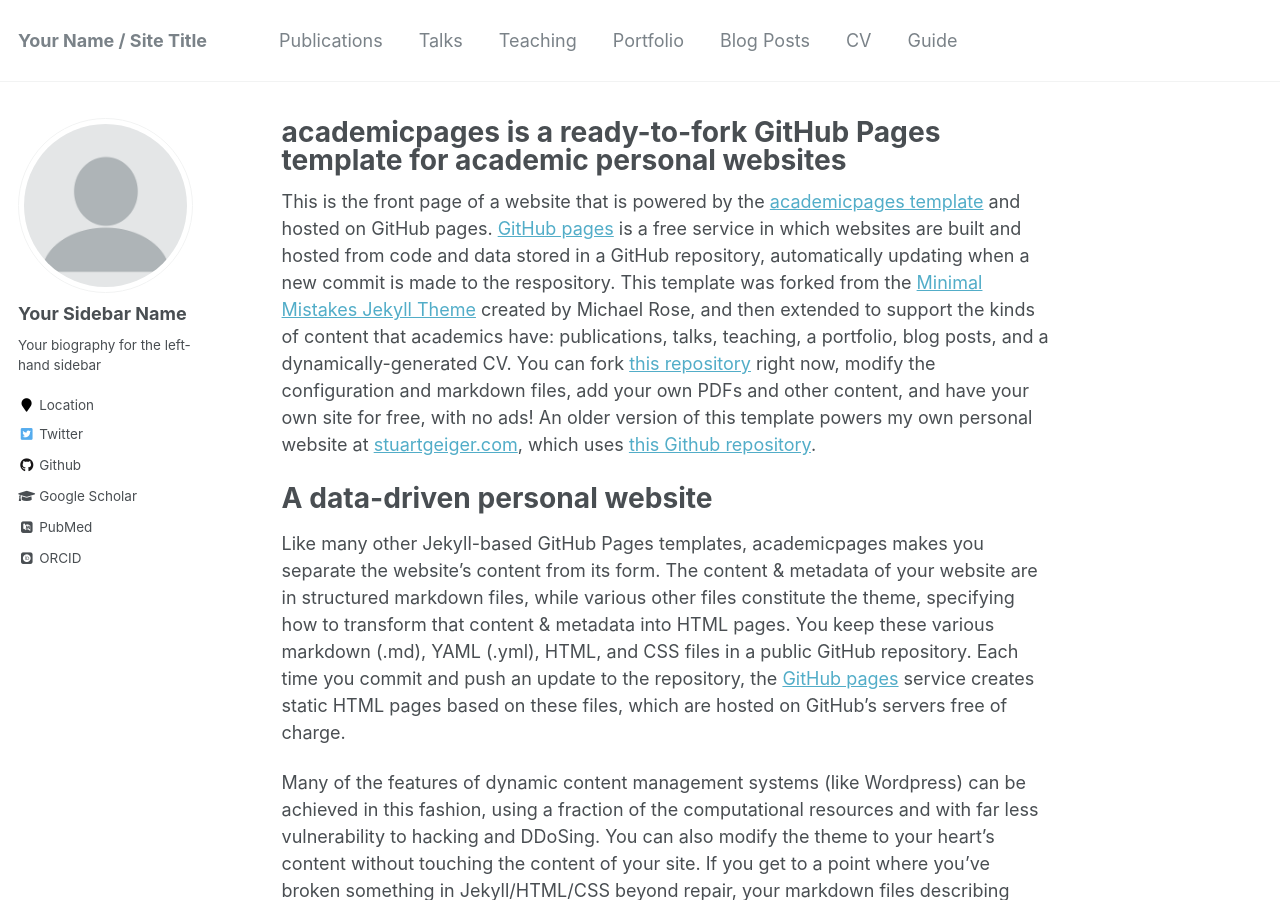
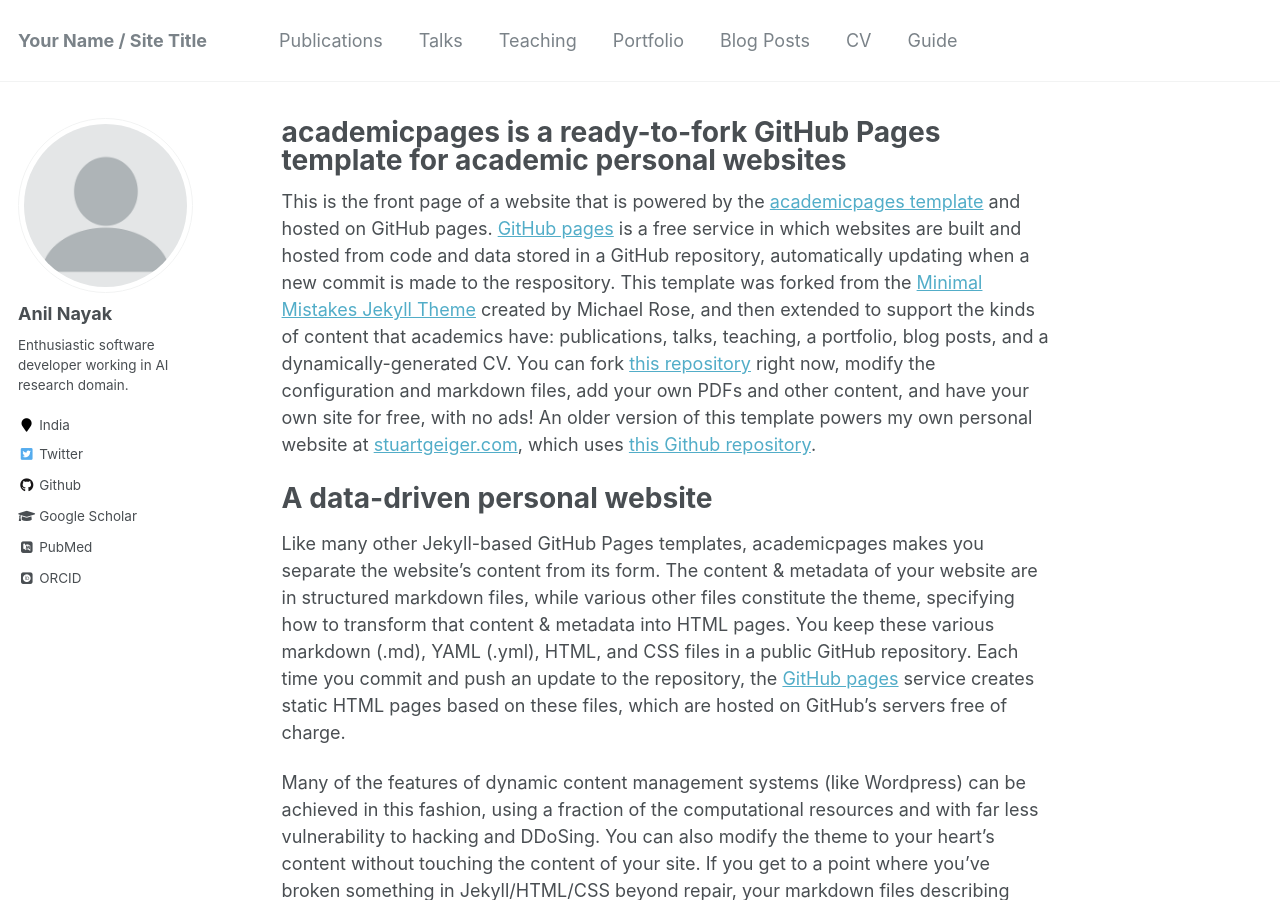
Before and after one commit to toolsagi/toolsagi.github.io, a Jekyll site: the page built from _pages/about.md, in a window 1280 px wide and 900 px high. Built offline with Jekyll 4.4.1, drawn with Linux system fonts in a browser that asks for light colours; some web fonts are replaced.

Commit message:
added name

```diff
--- a/_config.yml
+++ b/_config.yml
@@ -80,10 +80,10 @@
 
 # Site Author
 author:
-  name             : "Your Sidebar Name"
+  name             : "Anil Nayak"
   avatar           : "profile.png"
-  bio              : "Your biography for the left-hand sidebar"
-  location         : "Location"
+  bio              : "Enthusiastic software developer working in AI research domain."
+  location         : "India"
   employer         :
   pubmed           : "https://www.ncbi.nlm.nih.gov/pubmed/?term=john+snow"
   googlescholar    : "http://yourfullgooglescholarurl.com"
```
